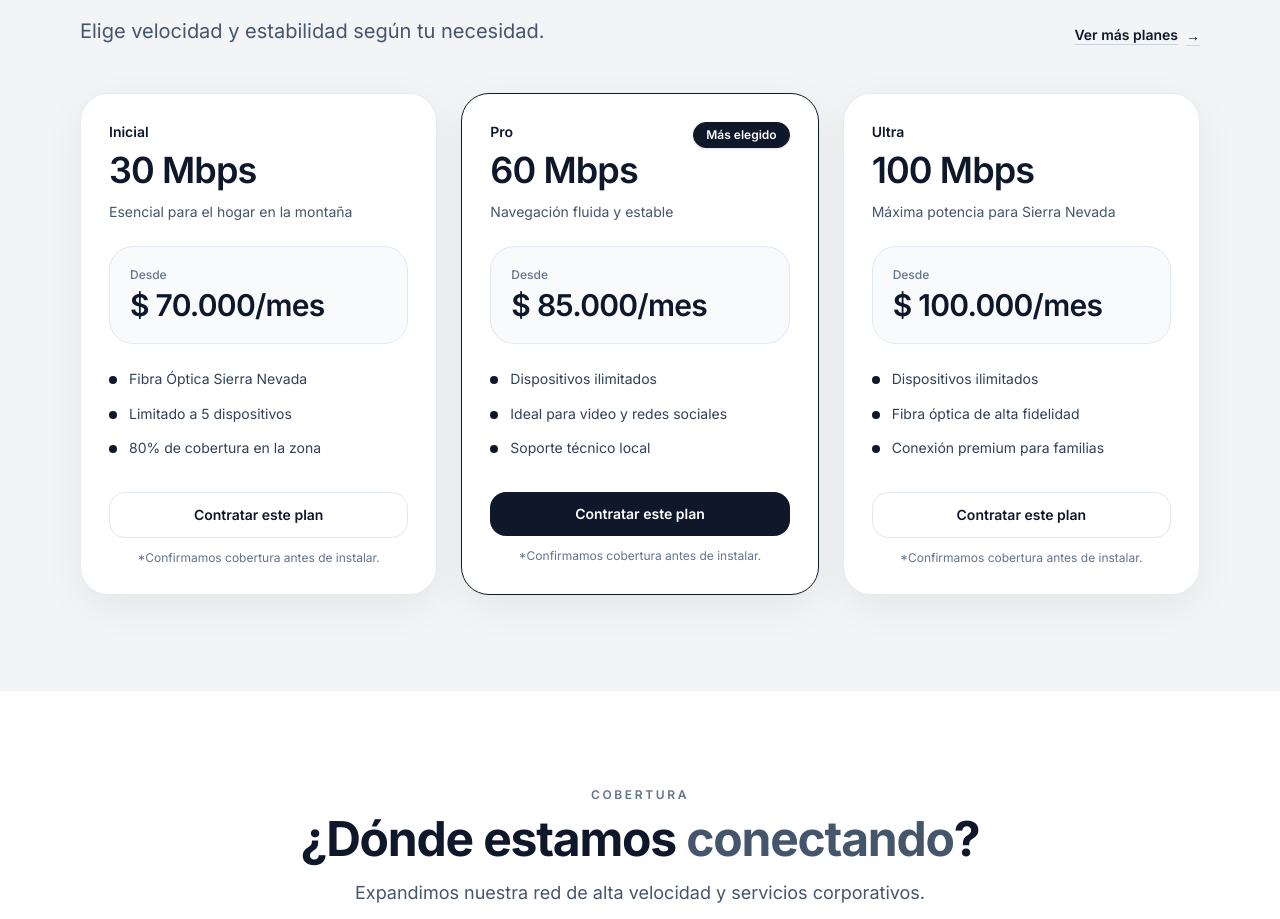
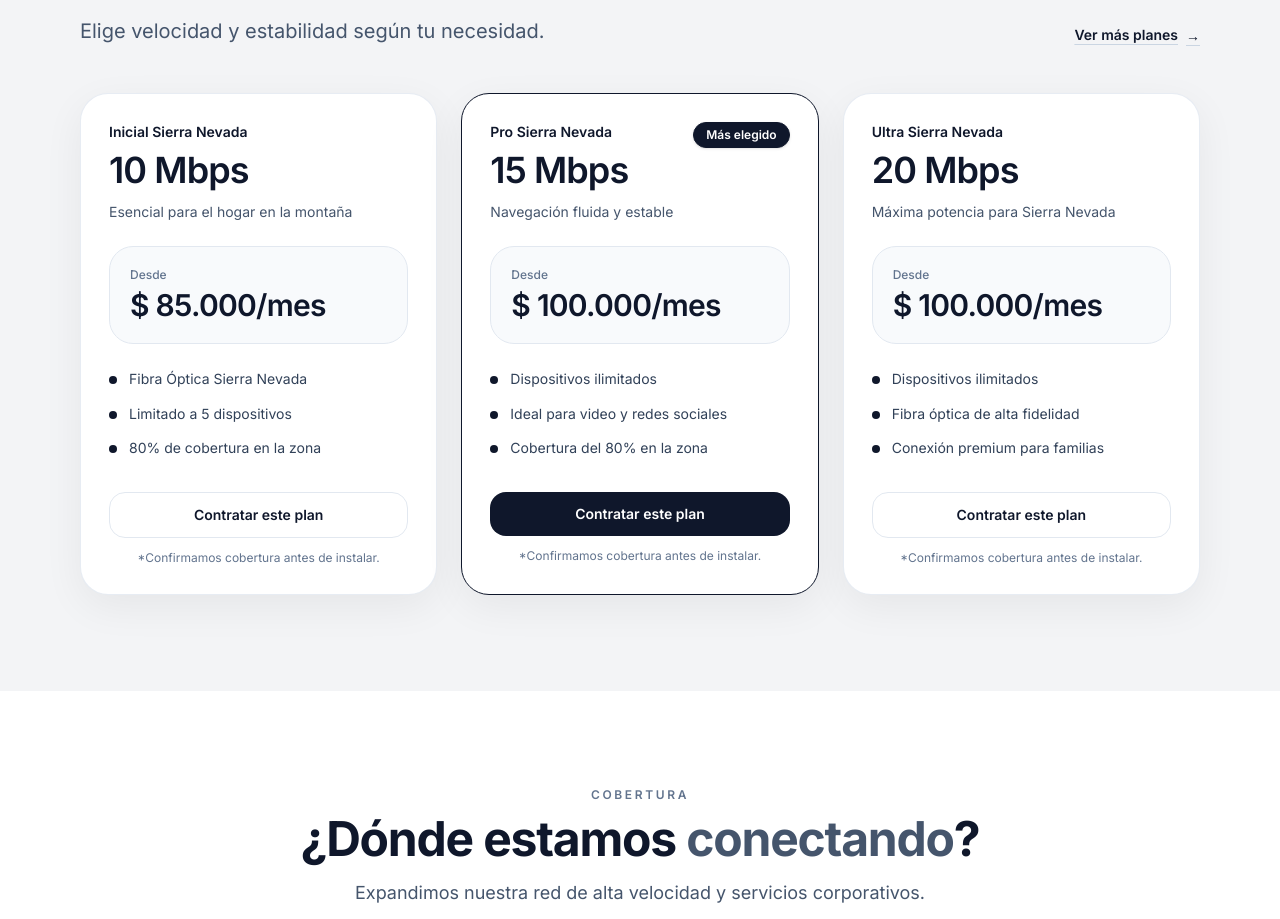
Before and after one commit to YurleisZg/website_melnet, a Next.js app: page / in a window 1280 px wide. Shown: the part 3680-4599 px from the top of the page. Built offline with nearby package versions, Linux system fonts and the light colour scheme.

Commit message:
feat: update internet plans with new names, speeds, and pricing for clarity

```diff
--- a/content/plans.ts
+++ b/content/plans.ts
@@ -11,9 +11,9 @@ export type Plan = {
 export const plans: Plan[] = [
   {
     id: "sierra-30",
-    name: "Inicial",
-    speed: "30 Mbps",
-    priceCop: 70000,
+    name: "Inicial Sierra Nevada",
+    speed: "10 Mbps",
+    priceCop: 85000,
     tagline: "Esencial para el hogar en la montaña",
     features: [
       "Fibra Óptica Sierra Nevada",
@@ -23,21 +23,21 @@ export const plans: Plan[] = [
   },
   {
     id: "sierra-60",
-    name: "Pro",
-    speed: "60 Mbps",
-    priceCop: 85000,
+    name: "Pro Sierra Nevada",
+    speed: "15 Mbps",
+    priceCop: 100000,
     tagline: "Navegación fluida y estable",
     features: [
       "Dispositivos ilimitados", //
       "Ideal para video y redes sociales",
-      "Soporte técnico local"
+      "Cobertura del 80% en la zona"
     ],
     highlighted: true,
   },
   {
     id: "sierra-100",
-    name: "Ultra",
-    speed: "100 Mbps",
+    name: "Ultra Sierra Nevada",
+    speed: "20 Mbps",
     priceCop: 100000,
     tagline: "Máxima potencia para Sierra Nevada",
     features: [
@@ -49,21 +49,21 @@ export const plans: Plan[] = [
 
   {
     id: "antioquia-150",
-    name: "Barbosa Plus",
-    speed: "150 Mbps",
-    priceCop: 120000,
+    name: "Antioquia Plus",
+    speed: "10 Mbps",
+    priceCop: 60000,
     tagline: "Velocidad del futuro en el campo",
     features: [
-      "Cobertura Rural Barbosa (80%)", //
+      "Cobertura (75%)", //
       "Dispositivos ilimitados", //
       "Perfecto para teletrabajo"
     ],
   },
   {
     id: "antioquia-250",
-    name: "Barbosa Élite",
-    speed: "250 Mbps",
-    priceCop: 150000,
+    name: "Antioquia Élite",
+    speed: "15 Mbps",
+    priceCop: 80000,
     tagline: "El plan más robusto de Antioquia",
     features: [
       "Máximo ancho de banda",
@@ -74,9 +74,9 @@ export const plans: Plan[] = [
   },
   {
     id: "antioquia-empresarial",
-    name: "Barbosa Negocios",
-    speed: "300 Mbps",
-    priceCop: 180000,
+    name: "Antioquia Empresarial",
+    speed: "25 Mbps",
+    priceCop: 100000,
     tagline: "Conectividad total para empresas",
     features: [
       "Prioridad de red",
```
